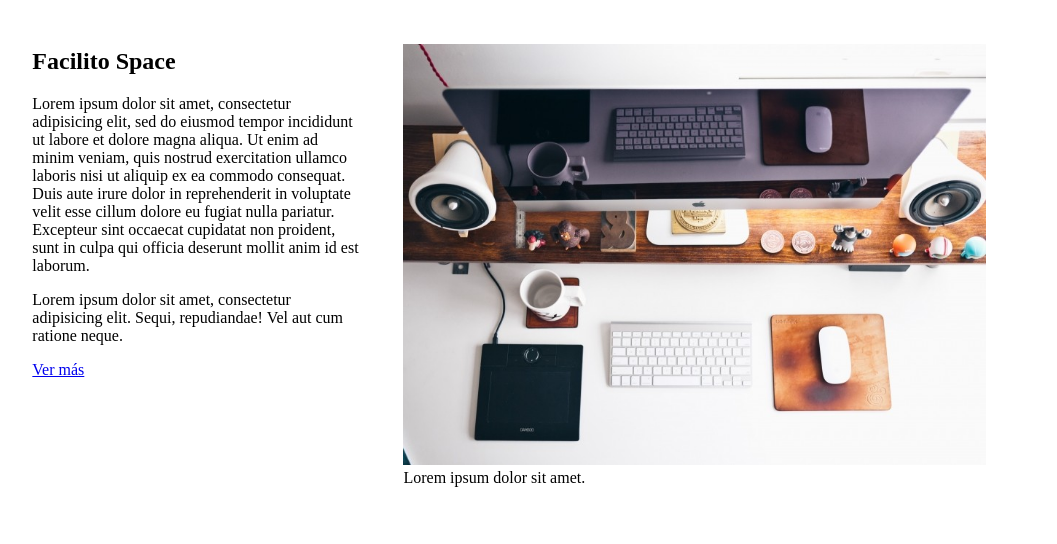
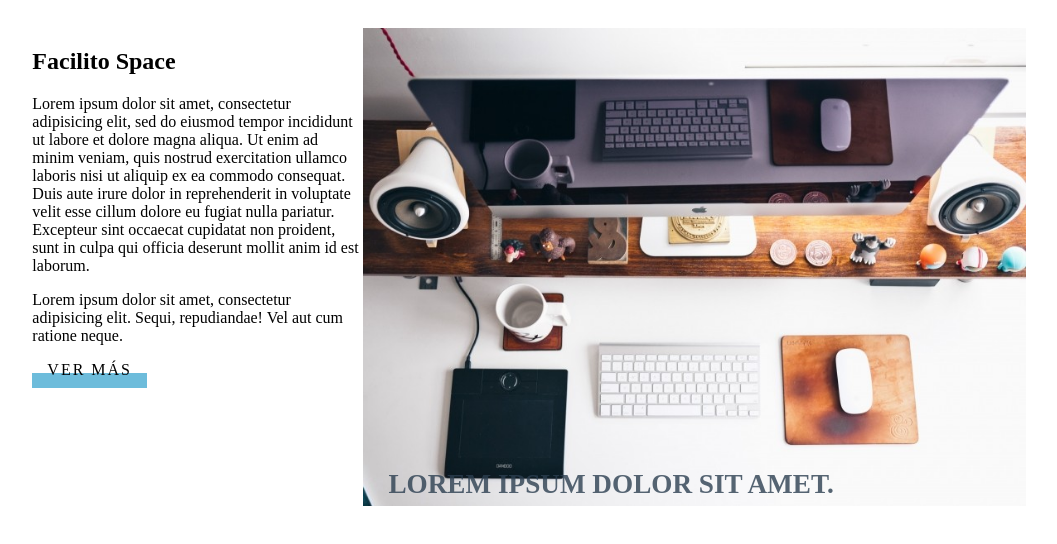
Before and after one commit to andres-aguilar/WebProjectAdvanced_CF, a website built with webpack: page assets/index.template.html in a window 1280 px wide. Shown: the whole page, without its empty margins (111-1168 px from the left). Built offline with nearby package versions, Linux system fonts and the light colour scheme; files whose address does not match are found by name.

Commit message:
Agregando los primeros estilos

```diff
--- a/assets/css/app.scss
+++ b/assets/css/app.scss
@@ -1,7 +1,28 @@
+@import url('https://fonts.googleapis.com/css?family=Source+Sans+Pro:300,400,700');
 @import "./modules/_variables.scss";
+@import "./modules/_mixins.scss";
 
 img {
   max-width: 100%;
+}
+figure {
+  position: relative;
+  max-height: 100%;
+  margin: 0px;
+
+  figcaption {
+    padding: $large-padding;
+    font-weight: bold;
+    text-transform: uppercase;
+    font-size: 1.7em;
+    position: absolute;
+    width: auto;
+    bottom: 0px;
+    left: 10px;
+    z-index: 10;
+    color: rgba($blue, 0.8);
+    @include text-center;
+  }
 }
 .grid {
   display: grid;
@@ -29,6 +50,29 @@ img {
   padding: $big-padding;
 }
 
+.btn {
+  padding: $large-padding;
+  position: relative;
+  color: $black;
+  text-decoration: none;
+  text-transform: uppercase;
+  letter-spacing: 2px;
+  box-sizing: border-box;
+
+  &:before {
+    content: "";
+    position: absolute;
+    width: 100%;
+    height: 40%;
+    left: 0px;
+    bottom: 0px;
+    z-index: -1;
+    background-color: $light-blue;
+    transition: all 0.15s ease-out;
+  }
+  &:hover::before {height: 100%;}
+}
+
 @media (min-width: 960px) {
   .container {
     grid-column: 2 / 12;
--- /dev/null
+++ b/assets/css/modules/_mixins.scss
@@ -0,0 +1,21 @@
+@mixin full {
+  width: 100%;
+  height: 100%;
+}
+
+@mixin text-center {
+  text-align: center;
+}
+
+@mixin center-vh {
+  display: flex;
+  align-items: center;
+  justify-content: center;
+}
+
+@mixin abs-cover {
+  @include full;
+  position: absolute;
+  left: 0px;
+  right: 0px;
+}
--- a/assets/css/modules/_variables.scss
+++ b/assets/css/modules/_variables.scss
@@ -7,6 +7,7 @@ $blue: #2c3e50;
 $light-blue: #6dbcdb;
 $rose: #b76e79;
 $white: #fff;
+$black: #000;
 
 // Fonts sizes
 $small: 16px;
--- a/assets/index.template.html
+++ b/assets/index.template.html
@@ -18,7 +18,7 @@
               <p>
                 Lorem ipsum dolor sit amet, consectetur adipisicing elit. Sequi, repudiandae! Vel aut cum ratione neque.
               </p>
-              <a href="#">Ver más</a>
+              <a class="btn" href="#">Ver más</a>
             </div>
             <div class="main-image">
               <figure>
```
